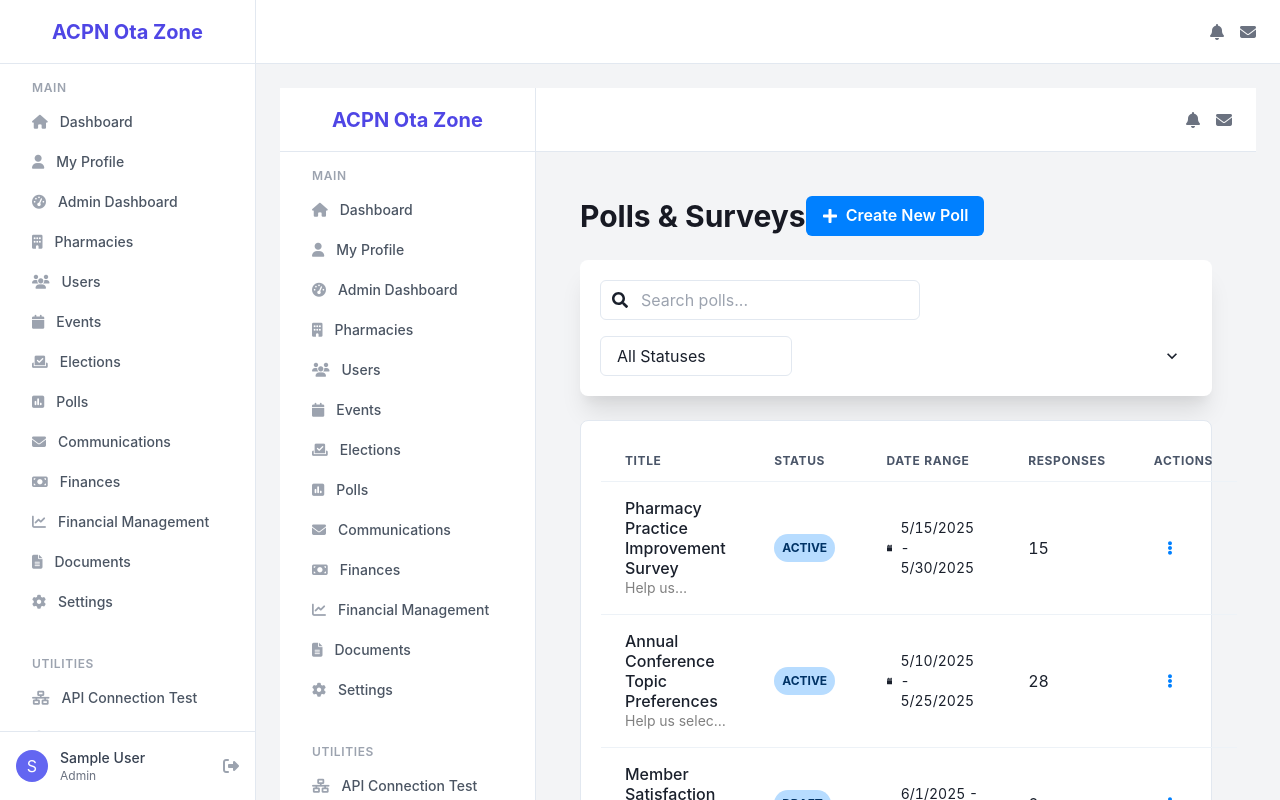
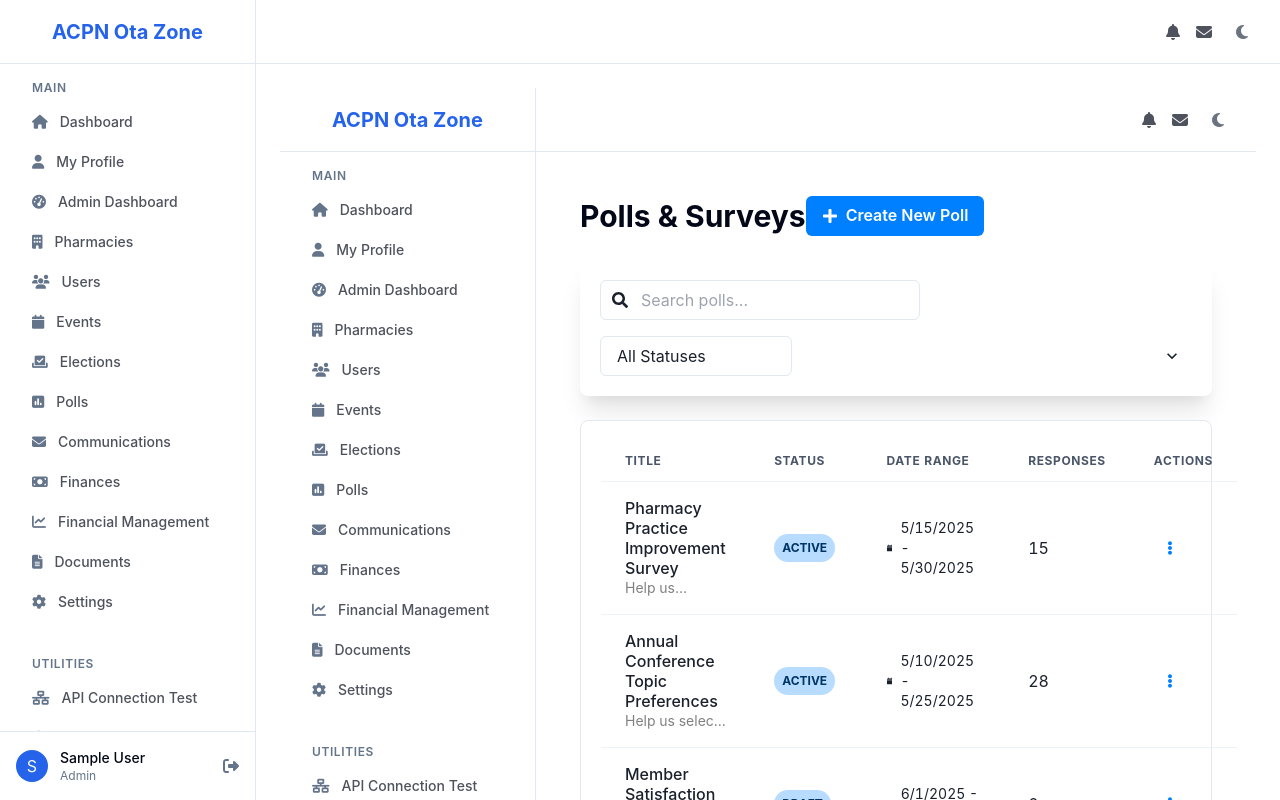
Before and after one commit to Megagig/ACPN-OTA-ZONE, a React (Vite) app in the folder frontend/: page /polls/list in a window 1280 px wide. Built offline with nearby package versions, Linux system fonts and the light colour scheme; sample sign-in values are in the browser's storage.

Commit message:
Apply light and dark theme to the app

```diff
--- a/frontend/src/components/layout/DashboardLayout.tsx
+++ b/frontend/src/components/layout/DashboardLayout.tsx
@@ -2,6 +2,8 @@ import React, { useState } from 'react';
 import type { ReactNode } from 'react';
 import { Outlet, Link, useNavigate, useLocation } from 'react-router-dom';
 import { useAuth } from '../../context/AuthContext';
+import { useTheme } from '../../context/ThemeContext';
+import ThemeToggle from '../ui/ThemeToggle';
 
 interface DashboardLayoutProps {
   children?: ReactNode;
@@ -9,6 +11,7 @@ interface DashboardLayoutProps {
 
 const DashboardLayout: React.FC<DashboardLayoutProps> = ({ children }) => {
   const { user, logout } = useAuth();
+  const { theme, toggleTheme } = useTheme();
   const navigate = useNavigate();
   const location = useLocation();
   const [sidebarOpen, setSidebarOpen] = useState(false);
@@ -91,23 +94,32 @@ const DashboardLayout: React.FC<DashboardLayoutProps> = ({ children }) => {
   const navItems = getNavItems();
 
   return (
-    <div className="flex h-screen bg-gray-100">
+    <div className="flex h-screen bg-background text-foreground">
+      {/* Mobile Overlay */}
+      {sidebarOpen && (
+        <div
+          className="fixed inset-0 bg-black/50 z-20 md:hidden"
+          onClick={toggleSidebar}
+          aria-hidden="true"
+        />
+      )}
+
       {/* Sidebar */}
       <div
         className={`${
           sidebarOpen ? 'translate-x-0' : '-translate-x-full'
-        } fixed inset-y-0 left-0 z-30 w-64 bg-white border-r transition duration-300 ease-in-out transform md:translate-x-0 md:static md:h-screen`}
+        } fixed inset-y-0 left-0 z-30 w-64 bg-card border-r border-border transition duration-300 ease-in-out transform md:translate-x-0 md:static md:h-screen`}
       >
         <div className="flex flex-col h-full">
           {/* Sidebar Header */}
-          <div className="flex items-center justify-center h-16 border-b">
-            <h2 className="text-xl font-bold text-indigo-600">ACPN Ota Zone</h2>
+          <div className="flex items-center justify-center h-16 border-b border-border">
+            <h2 className="text-xl font-bold text-primary">ACPN Ota Zone</h2>
           </div>
 
           {/* Navigation Items */}
           <div className="flex-1 px-4 space-y-1 overflow-y-auto">
             <div className="py-4">
-              <p className="px-4 text-xs font-semibold text-gray-400 uppercase tracking-wider">
+              <p className="px-4 text-xs font-semibold text-muted-foreground uppercase tracking-wider">
                 MAIN
               </p>
               <nav className="mt-2 space-y-1">
@@ -117,11 +129,13 @@ const DashboardLayout: React.FC<DashboardLayoutProps> = ({ children }) => {
                     to={item.path}
                     className={`flex items-center px-4 py-2 text-sm font-medium rounded-md transition-colors ${
                       location.pathname === item.path
-                        ? 'bg-indigo-50 text-indigo-600'
-                        : 'text-gray-600 hover:bg-gray-50 hover:text-gray-900'
+                        ? 'bg-primary/10 text-primary'
+                        : 'text-foreground/70 hover:bg-accent hover:text-foreground'
                     }`}
                   >
-                    <i className={`fas fa-${item.icon} mr-3 text-gray-400`}></i>
+                    <i
+                      className={`fas fa-${item.icon} mr-3 text-muted-foreground`}
+                    ></i>
                     {item.name}
                   </Link>
                 ))}
@@ -131,7 +145,7 @@ const DashboardLayout: React.FC<DashboardLayoutProps> = ({ children }) => {
             {/* Utilities Section */}
             {['admin', 'superadmin'].includes(user?.role) && (
               <div className="py-4">
-                <p className="px-4 text-xs font-semibold text-gray-400 uppercase tracking-wider">
+                <p className="px-4 text-xs font-semibold text-muted-foreground uppercase tracking-wider">
                   UTILITIES
                 </p>
                 <nav className="mt-2 space-y-1">
@@ -139,22 +153,22 @@ const DashboardLayout: React.FC<DashboardLayoutProps> = ({ children }) => {
                     to="/test-api"
                     className={`flex items-center px-4 py-2 text-sm font-medium rounded-md transition-colors ${
                       location.pathname === '/test-api'
-                        ? 'bg-indigo-50 text-indigo-600'
-                        : 'text-gray-600 hover:bg-gray-50 hover:text-gray-900'
+                        ? 'bg-primary/10 text-primary'
+                        : 'text-foreground/70 hover:bg-accent hover:text-foreground'
                     }`}
                   >
-                    <i className="fas fa-network-wired mr-3 text-gray-400"></i>
+                    <i className="fas fa-network-wired mr-3 text-muted-foreground"></i>
                     API Connection Test
                   </Link>
                   <Link
                     to="/component-preview"
                     className={`flex items-center px-4 py-2 text-sm font-medium rounded-md transition-colors ${
                       location.pathname === '/component-preview'
-                        ? 'bg-indigo-50 text-indigo-600'
-                        : 'text-gray-600 hover:bg-gray-50 hover:text-gray-900'
+                        ? 'bg-primary/10 text-primary'
+                        : 'text-foreground/70 hover:bg-accent hover:text-foreground'
                     }`}
                   >
-                    <i className="fas fa-palette mr-3 text-gray-400"></i>
+                    <i className="fas fa-palette mr-3 text-muted-foreground"></i>
                     Component Preview
                   </Link>
                 </nav>
@@ -163,24 +177,24 @@ const DashboardLayout: React.FC<DashboardLayoutProps> = ({ children }) => {
           </div>
 
           {/* User Profile Section */}
-          <div className="p-4 border-t">
+          <div className="p-4 border-t border-border">
             <div className="flex items-center">
               <div className="flex-shrink-0">
-                <div className="w-8 h-8 rounded-full bg-indigo-500 flex items-center justify-center text-white">
+                <div className="w-8 h-8 rounded-full bg-primary flex items-center justify-center text-primary-foreground">
                   {user?.firstName ? user.firstName.charAt(0) : 'U'}
                 </div>
               </div>
               <div className="ml-3">
-                <p className="text-sm font-medium text-gray-700">
+                <p className="text-sm font-medium text-foreground">
                   {user ? `${user.firstName} ${user.lastName}` : 'User'}
                 </p>
-                <p className="text-xs text-gray-500 capitalize">
+                <p className="text-xs text-muted-foreground capitalize">
                   {user?.role || 'Member'}
                 </p>
               </div>
               <button
                 onClick={handleLogout}
-                className="ml-auto text-gray-400 hover:text-red-500"
+                className="ml-auto text-muted-foreground hover:text-destructive"
                 title="Logout"
               >
                 <i className="fas fa-sign-out-alt"></i>
@@ -193,25 +207,27 @@ const DashboardLayout: React.FC<DashboardLayoutProps> = ({ children }) => {
       {/* Main Content */}
       <div className="flex flex-col flex-1 overflow-hidden">
         {/* Top Navigation */}
-        <header className="flex items-center justify-between h-16 px-6 bg-white border-b">
+        <header className="flex items-center justify-between h-16 px-6 bg-card border-b border-border">
           <button
             onClick={toggleSidebar}
-            className="text-gray-500 focus:outline-none md:hidden"
+            className="text-foreground/70 focus:outline-none md:hidden"
           >
             <i className={`fas fa-${sidebarOpen ? 'times' : 'bars'}`}></i>
           </button>
           <div className="flex items-center ml-auto space-x-4">
-            <button className="text-gray-500 hover:text-indigo-600">
+            <button className="text-foreground/70 hover:text-primary">
               <i className="fas fa-bell"></i>
             </button>
-            <button className="text-gray-500 hover:text-indigo-600">
+            <button className="text-foreground/70 hover:text-primary">
               <i className="fas fa-envelope"></i>
             </button>
+            {/* Theme Toggle Button */}
+            <ThemeToggle />
           </div>
         </header>
 
         {/* Page Content */}
-        <main className="flex-1 overflow-y-auto p-6 bg-gray-100">
+        <main className="flex-1 overflow-y-auto p-6 bg-background">
           {children ? children : <Outlet />}
         </main>
       </div>
--- /dev/null
+++ b/frontend/src/components/ui/ThemeToggle.tsx
@@ -0,0 +1,31 @@
+import React from 'react';
+import { useTheme } from '../../context/ThemeContext';
+
+interface ThemeToggleProps {
+  className?: string;
+}
+
+const ThemeToggle: React.FC<ThemeToggleProps> = ({ className = '' }) => {
+  const { theme, toggleTheme } = useTheme();
+
+  return (
+    <button
+      onClick={toggleTheme}
+      className={`flex items-center justify-center p-2 rounded-md transition-colors ${
+        theme === 'dark'
+          ? 'text-yellow-300 hover:text-yellow-400'
+          : 'text-gray-500 hover:text-indigo-600'
+      } ${className}`}
+      aria-label={`Switch to ${theme === 'light' ? 'dark' : 'light'} mode`}
+      title={`Switch to ${theme === 'light' ? 'dark' : 'light'} mode`}
+    >
+      {theme === 'dark' ? (
+        <i className="fas fa-sun"></i>
+      ) : (
+        <i className="fas fa-moon"></i>
+      )}
+    </button>
+  );
+};
+
+export default ThemeToggle;
--- /dev/null
+++ b/frontend/src/context/ThemeContext.tsx
@@ -0,0 +1,69 @@
+import React, { createContext, useContext, useEffect, useState } from 'react';
+
+type Theme = 'light' | 'dark';
+
+interface ThemeContextType {
+  theme: Theme;
+  toggleTheme: () => void;
+}
+
+const ThemeContext = createContext<ThemeContextType | undefined>(undefined);
+
+export function ThemeProvider({ children }: { children: React.ReactNode }) {
+  const [theme, setTheme] = useState<Theme>(() => {
+    // Check local storage for saved theme preference
+    const savedTheme = localStorage.getItem('theme') as Theme;
+    // Check system preference if no saved theme
+    if (!savedTheme) {
+      const systemPreference = window.matchMedia('(prefers-color-scheme: dark)')
+        .matches
+        ? 'dark'
+        : 'light';
+      return systemPreference;
+    }
+    return savedTheme;
+  });
+
+  // Effect to update document when theme changes
+  useEffect(() => {
+    const root = document.documentElement;
+    if (theme === 'dark') {
+      root.classList.add('dark');
+    } else {
+      root.classList.remove('dark');
+    }
+    // Save theme preference to local storage
+    localStorage.setItem('theme', theme);
+  }, [theme]);
+
+  // Listen for system theme changes
+  useEffect(() => {
+    const mediaQuery = window.matchMedia('(prefers-color-scheme: dark)');
+    const handleChange = (e: MediaQueryListEvent) => {
+      if (!localStorage.getItem('theme')) {
+        setTheme(e.matches ? 'dark' : 'light');
+      }
+    };
+
+    mediaQuery.addEventListener('change', handleChange);
+    return () => mediaQuery.removeEventListener('change', handleChange);
+  }, []);
+
+  const toggleTheme = () => {
+    setTheme((prev) => (prev === 'light' ? 'dark' : 'light'));
+  };
+
+  return (
+    <ThemeContext.Provider value={{ theme, toggleTheme }}>
+      {children}
+    </ThemeContext.Provider>
+  );
+}
+
+export function useTheme() {
+  const context = useContext(ThemeContext);
+  if (context === undefined) {
+    throw new Error('useTheme must be used within a ThemeProvider');
+  }
+  return context;
+}
--- a/frontend/src/pages/LandingPage.tsx
+++ b/frontend/src/pages/LandingPage.tsx
@@ -1,51 +1,56 @@
 import React from 'react';
 import { Link } from 'react-router-dom';
+import { useTheme } from '../context/ThemeContext';
+import ThemeToggle from '../components/ui/ThemeToggle';
 
 const LandingPage: React.FC = () => {
+  const { theme } = useTheme();
+
   return (
-    <div className="bg-white min-h-screen">
+    <div className="bg-background text-foreground min-h-screen">
       {/* Hero Section */}
-      <header className="bg-indigo-600">
+      <header className="bg-primary">
         <nav
           className="max-w-7xl mx-auto px-4 sm:px-6 lg:px-8"
           aria-label="Top"
         >
-          <div className="w-full py-6 flex items-center justify-between border-b border-indigo-500 lg:border-none">
+          <div className="w-full py-6 flex items-center justify-between border-b border-primary-foreground/20 lg:border-none">
             <div className="flex items-center">
-              <span className="text-white text-xl font-bold">
+              <span className="text-primary-foreground text-xl font-bold">
                 ACPN Ota Zone
               </span>
               <div className="hidden ml-10 space-x-8 lg:block">
                 <Link
                   to="#about"
-                  className="text-base font-medium text-white hover:text-indigo-50"
+                  className="text-base font-medium text-primary-foreground hover:text-primary-foreground/80"
                 >
                   About
                 </Link>
                 <Link
                   to="#features"
-                  className="text-base font-medium text-white hover:text-indigo-50"
+                  className="text-base font-medium text-primary-foreground hover:text-primary-foreground/80"
                 >
                   Features
                 </Link>
                 <Link
                   to="#contact"
-                  className="text-base font-medium text-white hover:text-indigo-50"
+                  className="text-base font-medium text-primary-foreground hover:text-primary-foreground/80"
                 >
                   Contact
                 </Link>
               </div>
             </div>
-            <div className="ml-10 space-x-4">
+            <div className="flex items-center ml-10 space-x-4">
+              <ThemeToggle className="text-primary-foreground" />
               <Link
                 to="/login"
-                className="inline-block bg-indigo-500 py-2 px-4 border border-transparent rounded-md text-base font-medium text-white hover:bg-opacity-75"
+                className="inline-block bg-primary-foreground/10 py-2 px-4 border border-transparent rounded-md text-base font-medium text-primary-foreground hover:bg-primary-foreground/20"
               >
                 Sign in
               </Link>
               <Link
                 to="/register"
-                className="inline-block bg-white py-2 px-4 border border-transparent rounded-md text-base font-medium text-indigo-600 hover:bg-indigo-50"
+                className="inline-block bg-card py-2 px-4 border border-transparent rounded-md text-base font-medium text-primary hover:bg-card/90"
               >
                 Register
               </Link>
--- a/frontend/src/pages/auth/Login.tsx
+++ b/frontend/src/pages/auth/Login.tsx
@@ -1,6 +1,8 @@
 import React, { useState } from 'react';
 import { Link, useNavigate, useLocation } from 'react-router-dom';
 import { useAuth } from '../../context/AuthContext';
+import { useTheme } from '../../context/ThemeContext';
+import ThemeToggle from '../../components/ui/ThemeToggle';
 
 const Login: React.FC = () => {
   const [email, setEmail] = useState('');
@@ -9,6 +11,7 @@ const Login: React.FC = () => {
   const [isLoading, setIsLoading] = useState(false);
 
   const { login } = useAuth();
+  const { theme } = useTheme();
   const navigate = useNavigate();
   const location = useLocation();
 
@@ -34,13 +37,16 @@ const Login: React.FC = () => {
   };
 
   return (
-    <div className="min-h-screen bg-gray-100 flex items-center justify-center px-4 sm:px-6 lg:px-8">
-      <div className="max-w-md w-full space-y-8 bg-white p-10 rounded-lg shadow-md">
+    <div className="min-h-screen bg-background flex items-center justify-center px-4 sm:px-6 lg:px-8">
+      <div className="max-w-md w-full space-y-8 bg-card p-10 rounded-lg shadow-md">
+        <div className="flex justify-end">
+          <ThemeToggle />
+        </div>
         <div>
-          <h2 className="mt-6 text-center text-3xl font-extrabold text-gray-900">
+          <h2 className="mt-6 text-center text-3xl font-extrabold text-foreground">
             Sign in to your account
           </h2>
-          <p className="mt-2 text-center text-sm text-gray-600">
+          <p className="mt-2 text-center text-sm text-muted-foreground">
             Association of Community Pharmacists of Nigeria - Ota Zone
           </p>
         </div>
--- a/frontend/src/pages/dashboard/DashboardHome.tsx
+++ b/frontend/src/pages/dashboard/DashboardHome.tsx
@@ -1,5 +1,6 @@
 import React, { useEffect, useState } from 'react';
 import { useAuth } from '../../context/AuthContext';
+import { useTheme } from '../../context/ThemeContext';
 import api from '../../services/api';
 
 interface DashboardStats {
@@ -12,6 +13,7 @@ interface DashboardStats {
 
 const DashboardHome: React.FC = () => {
   const { user } = useAuth();
+  const { theme } = useTheme();
   const [stats, setStats] = useState<DashboardStats>({
     totalPharmacies: 0,
     totalMembers: 0,
@@ -98,12 +100,12 @@ const DashboardHome: React.FC = () => {
       {/* Stats Grid */}
       <div className="grid grid-cols-1 gap-5 sm:grid-cols-2 lg:grid-cols-3">
         {/* Total Pharmacies Card */}
-        <div className="bg-white overflow-hidden shadow rounded-lg">
+        <div className="bg-card overflow-hidden shadow rounded-lg">
           <div className="p-5">
             <div className="flex items-center">
-              <div className="flex-shrink-0 bg-indigo-500 rounded-md p-3">
+              <div className="flex-shrink-0 bg-primary rounded-md p-3">
                 <svg
-                  className="h-6 w-6 text-white"
+                  className="h-6 w-6 text-primary-foreground"
                   xmlns="http://www.w3.org/2000/svg"
                   fill="none"
                   viewBox="0 0 24 24"
@@ -119,11 +121,11 @@ const DashboardHome: React.FC = () => {
               </div>
               <div className="ml-5 w-0 flex-1">
                 <dl>
-                  <dt className="text-sm font-medium text-gray-500 truncate">
+                  <dt className="text-sm font-medium text-muted-foreground truncate">
                     Total Pharmacies
                   </dt>
                   <dd>
-                    <div className="text-lg font-medium text-gray-900">
+                    <div className="text-lg font-medium text-foreground">
                       {stats.totalPharmacies}
                     </div>
                   </dd>
@@ -131,11 +133,11 @@ const DashboardHome: React.FC = () => {
               </div>
             </div>
           </div>
-          <div className="bg-gray-50 px-5 py-3">
+          <div className="bg-accent px-5 py-3">
             <div className="text-sm">
               <a
                 href="/pharmacies"
-                className="font-medium text-indigo-600 hover:text-indigo-900"
+                className="font-medium text-primary hover:text-primary/80"
               >
                 View all
               </a>
```
Also changed, not shown: frontend/src/App.tsx (+27 -6 lines), 1 other file (tests, documents, lock files or other folders).
